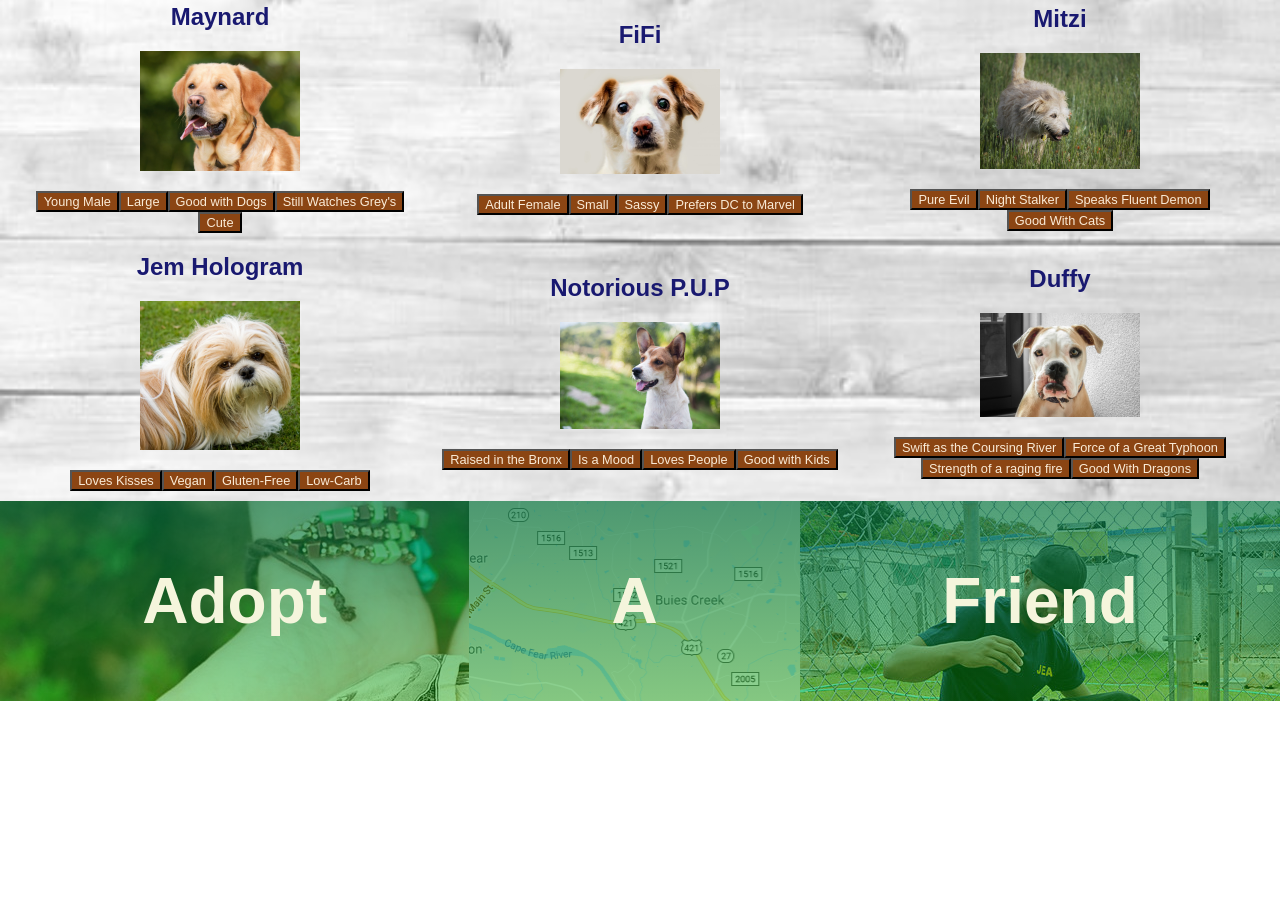
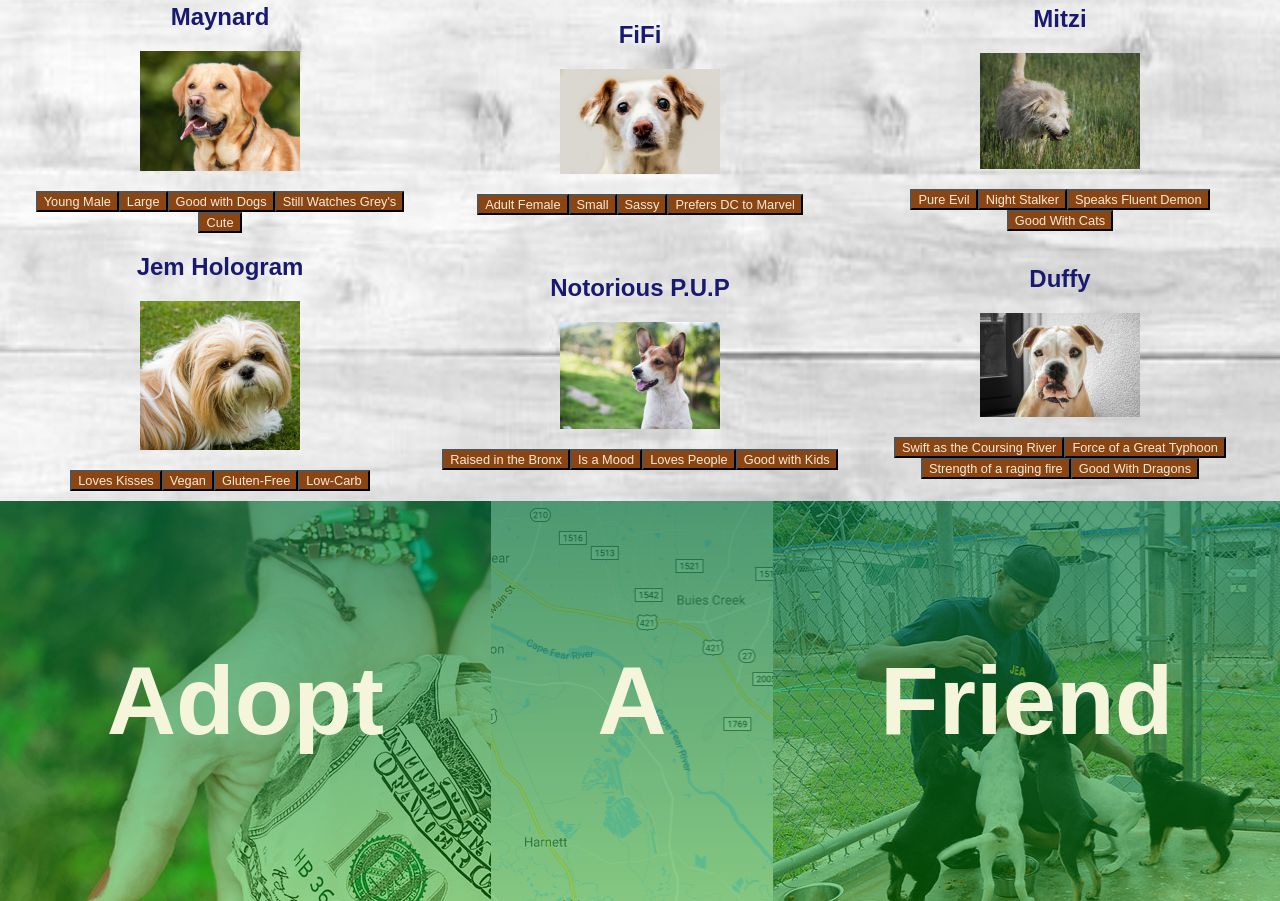
Before and after one commit to Momentum-Team-12/dog-adoption-website-Scooper1920, a plain HTML site: page index.html in a window 1280 px wide. Shown: the part 357-1258 px from the top of the page. Before the commit the page ends 1058 px from the top, so only its background shows below. Drawn offline with Linux system fonts and the light colour scheme.

Commit message:
(playing around with sizing of footer. done for real now)

```diff
--- a/style.css
+++ b/style.css
@@ -82,14 +82,14 @@ button {
 }
 
 footer {
-    line-height: 200px;
+    line-height: 400px;
 
 }
 
 .footer {
     display: flex;
     flex-wrap: wrap;
-    height: 500 px;
+    height: 800 px;
 
 
 
@@ -99,7 +99,7 @@ footer {
     justify-content: center;
     align-content: center;
     flex:1 1 auto;
-    font-size: 200%;
+    font-size: 300%;
     font-family: fantasy;
     color: beige;
 }
```
